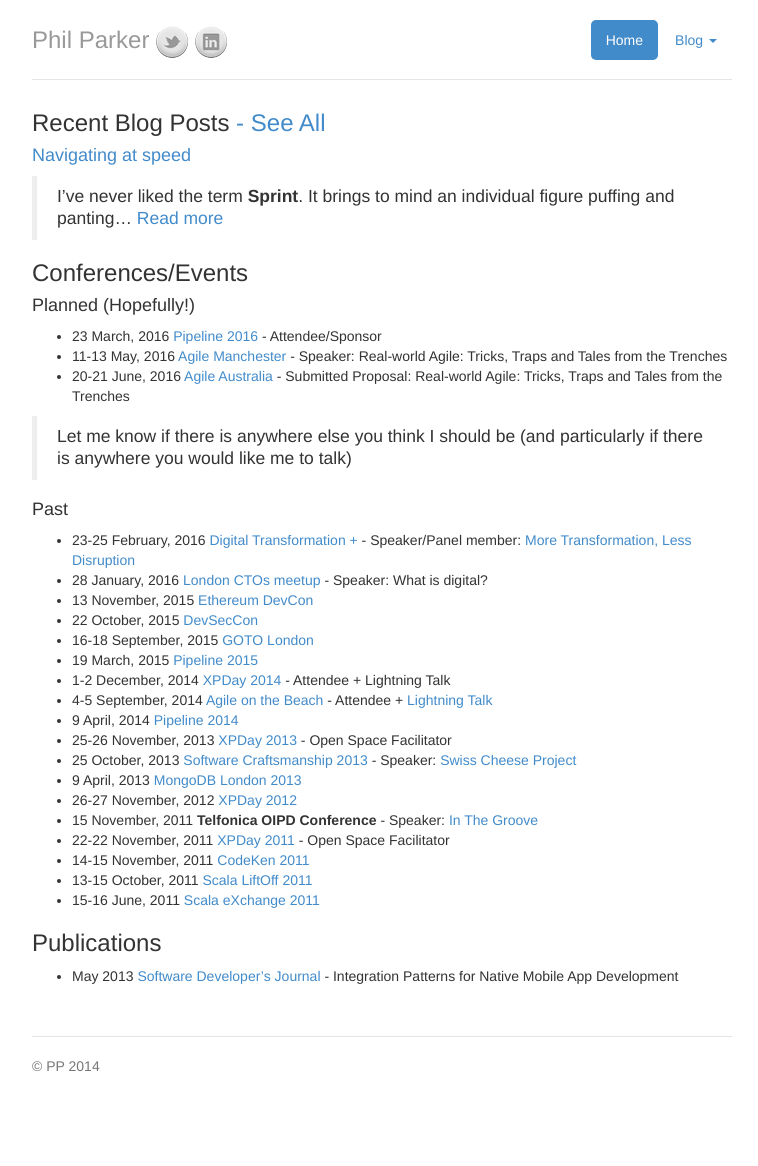
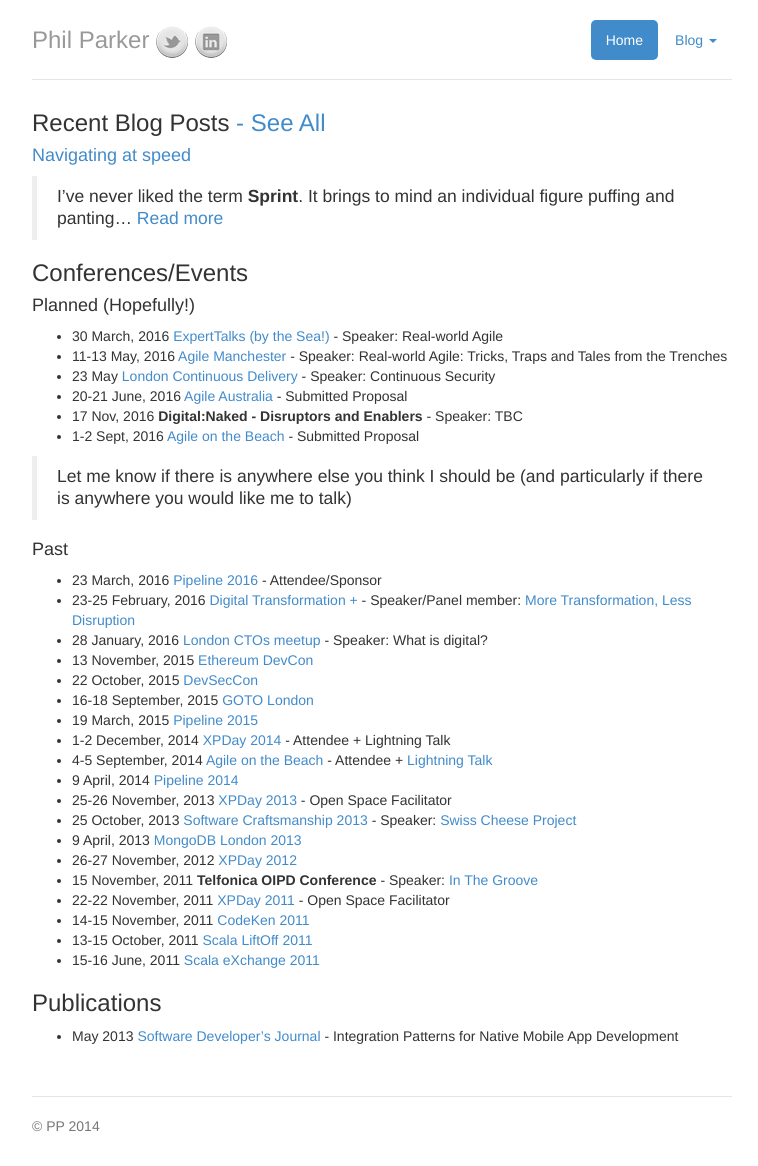
Before and after one commit to parker0phil/parker0phil.github.io, a Jekyll site: the page built from index.md, in a window 1280 px wide. Shown: the whole page, without its empty margins (258-1016 px from the left). Built offline with Jekyll 4.4.1, drawn with Linux system fonts in a browser that asks for light colours; before the commit the page ends 1106 px from its top, so only the background shows below that.

Commit message:
Added conferences

```diff
--- a/index.md
+++ b/index.md
@@ -14,14 +14,18 @@
 #### Planned (Hopefully!)
 
 
-- 23 March, 2016 [Pipeline 2016](http://web.pipelineconf.info/) - Attendee/Sponsor
+- 30 March, 2016 [ExpertTalks (by the Sea!)](http://www.meetup.com/Expert-Talks/events/229575362/) - Speaker: Real-world Agile
 - 11-13 May, 2016 [Agile Manchester](http://agilemanchester.net/2016/sessions/index.php?session=503) - Speaker: Real-world Agile: Tricks, Traps and Tales from the Trenches
-- 20-21 June, 2016 [Agile Australia](http://agileaustralia.com.au/) - Submitted Proposal: Real-world Agile: Tricks, Traps and Tales from the Trenches
+- 23 May [London Continuous Delivery](http://www.meetup.com/London-Continuous-Delivery/events/228002697/) - Speaker: Continuous Security
+- 20-21 June, 2016 [Agile Australia](http://agileaustralia.com.au/) - Submitted Proposal
+- 17 Nov, 2016 **Digital:Naked - Disruptors and Enablers** - Speaker: TBC
+- 1-2 Sept, 2016 [Agile on the Beach](http://agileonthebeach.com/) - Submitted Proposal
 
 > Let me know if there is anywhere else you think I should be (and particularly if there is anywhere you would like me to talk)
 
 #### Past
 
+- 23 March, 2016 [Pipeline 2016](http://web.pipelineconf.info/) - Attendee/Sponsor
 - 23-25 February, 2016 [Digital Transformation +](http://www.digitaltransformationplus.com/conference-day-one---february-24th-2016-agendaday) - Speaker/Panel member: [More Transformation, Less Disruption](http://www.cxnetwork.com/cx-digital/videos/how-do-bbc-and-merlin-entertainments-make-the-most/)
 - 28 January, 2016 [London CTOs meetup](http://www.meetup.com/LondonCTOs/) - Speaker: What is digital?
 - 13 November, 2015 [Ethereum DevCon](https://devcon.ethereum.org/)
```
